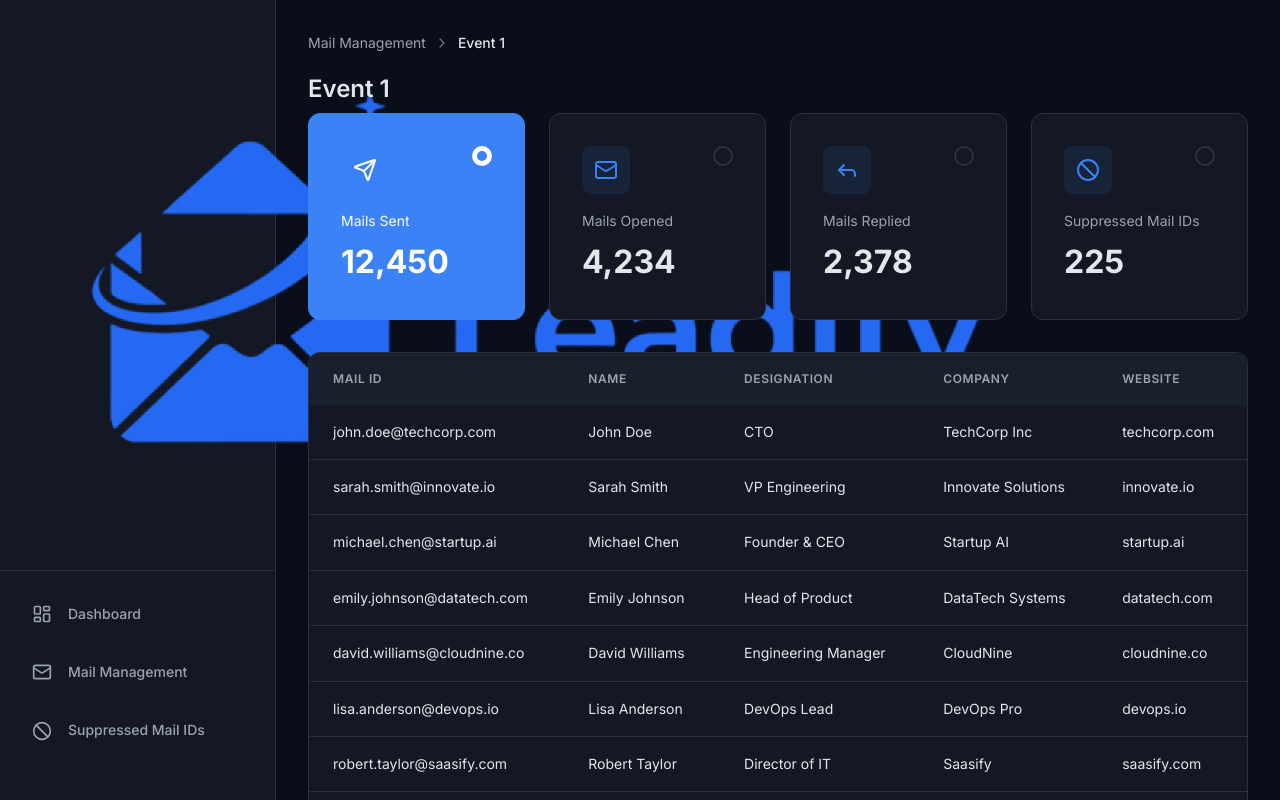
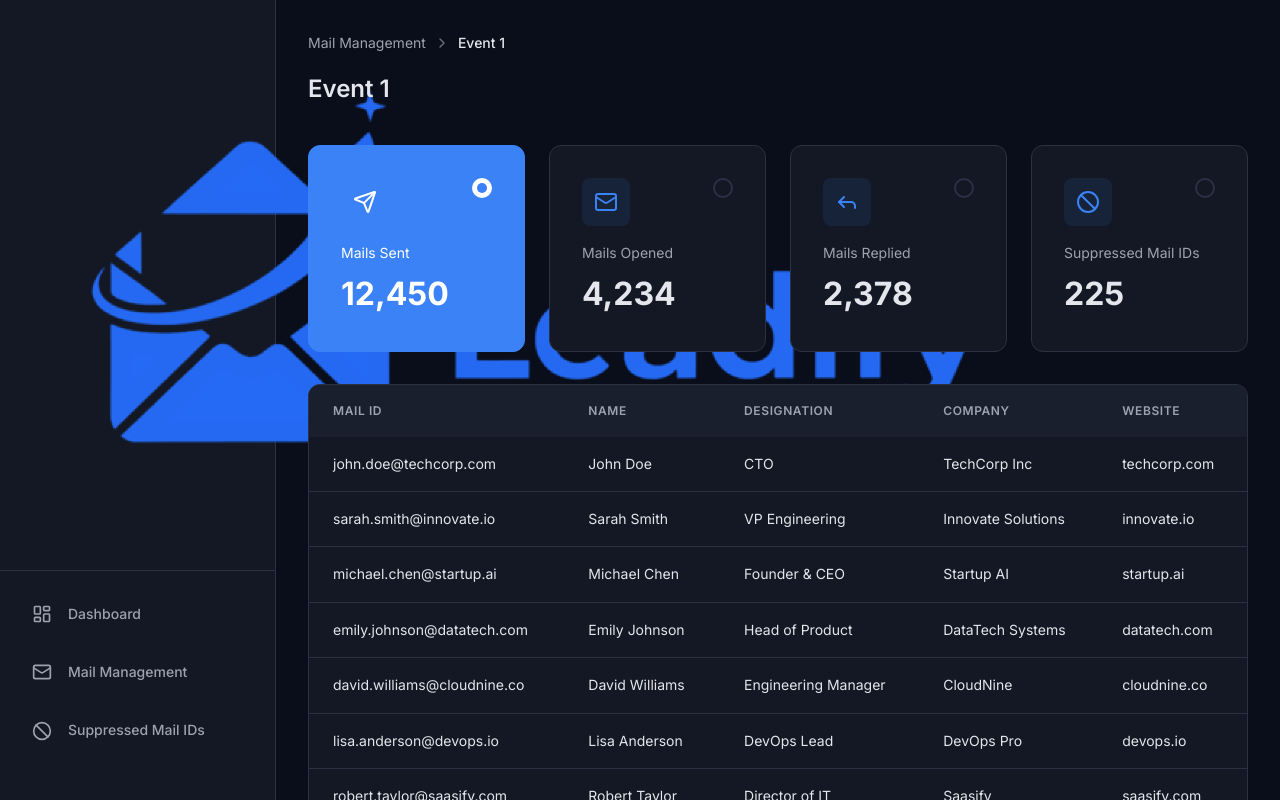
Before and after one commit to saisubin/Leadify-personalized-cold-mail-generation, a Next.js app in the folder client/: page /mail-management/1 in a window 1280 px wide. Shown: the top 800 px of the page. Built offline with nearby package versions, Linux system fonts and the light colour scheme.

Commit message:
fix: Standardize header spacing on Event Detail and Review Email pages
- Wrapped Event Detail page title in .page-header div
- Both pages now have consistent 32px spacing from header to content
- Breadcrumb is properly considered part of the header section

```diff
--- a/client/src/app/mail-management/[eventId]/page.tsx
+++ b/client/src/app/mail-management/[eventId]/page.tsx
@@ -51,7 +51,10 @@ export default function EventDetailPage({ params }: { params: { eventId: string
                 <span className="breadcrumb-current">Event 1</span>
             </div>
 
-            <h1 className="page-title">Event 1</h1>
+            {/* Page Header */}
+            <div className="page-header">
+                <h1 className="page-title">Event 1</h1>
+            </div>
 
             {/* Metric Cards */}
             <div className="metrics-grid">
```
